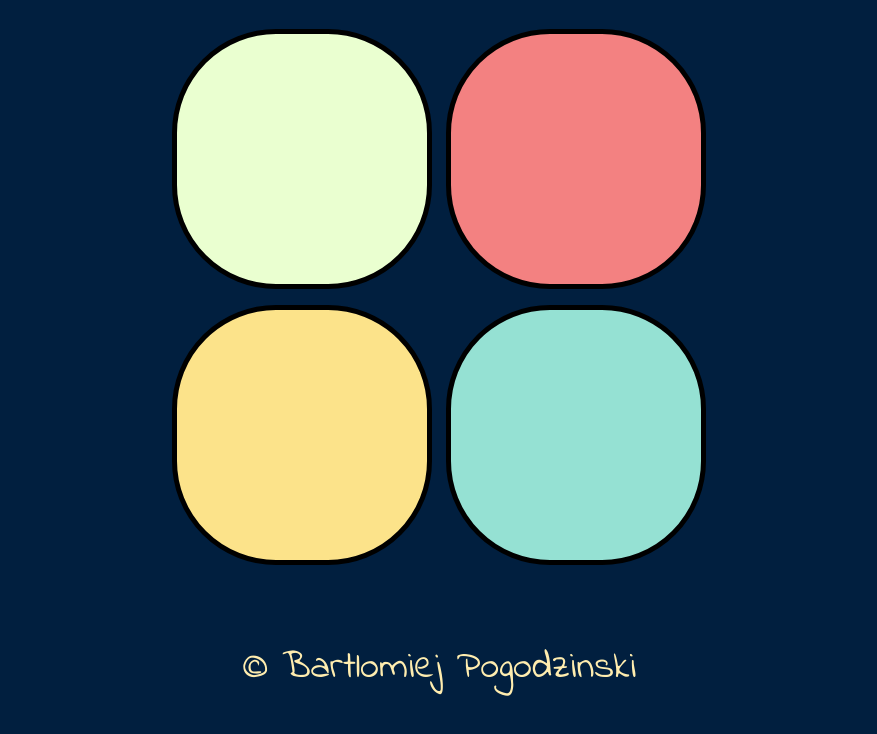
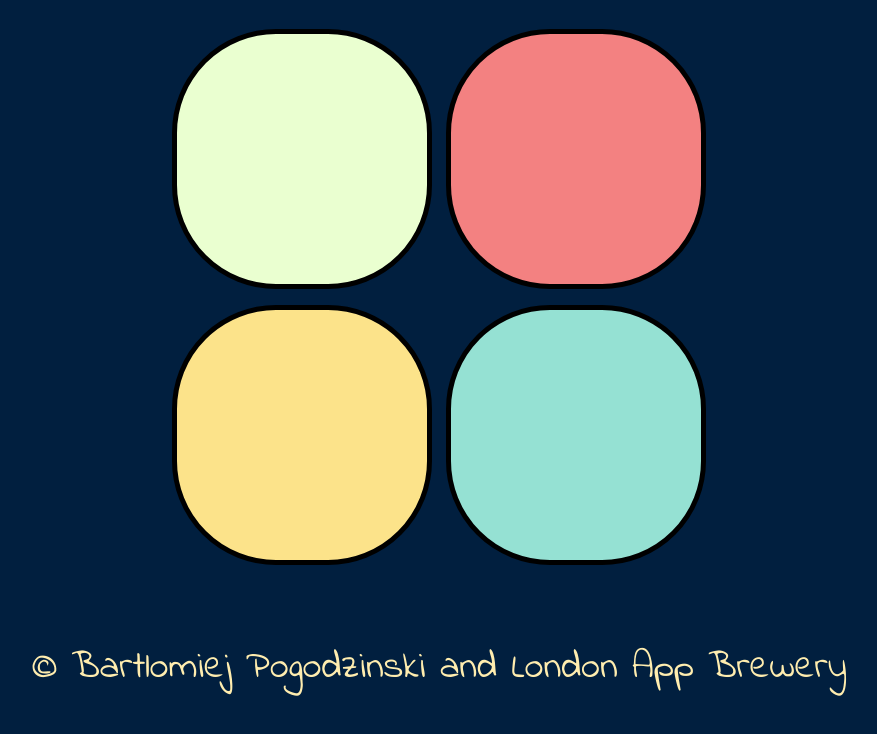
Before and after one commit to BartekPog/Simon, a plain HTML site: page index.html in a window 1280 px wide. Shown: the part 176-910 px from the top of the page, without its empty margins (201-1078 px from the left). Drawn offline with nearby package versions, Linux system fonts and the light colour scheme.

Commit message:
Footer update

```diff
--- a/index.html
+++ b/index.html
@@ -39,7 +39,7 @@
 
   </div>
   <footer>
-    <h3 class="stopka">© Bartlomiej Pogodzinski</h3>
+    <h3 class="stopka">© Bartlomiej Pogodzinski and London App Brewery</h3>
   </footer>
   <script src="https://ajax.googleapis.com/ajax/libs/jquery/3.3.1/jquery.min.js"></script>
   <script src="index.js" charset="utf-8"></script>
```
